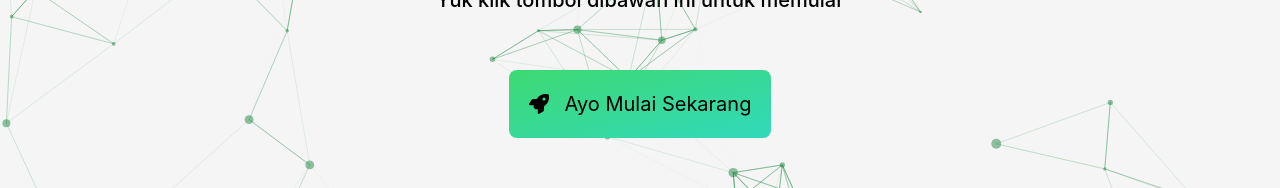
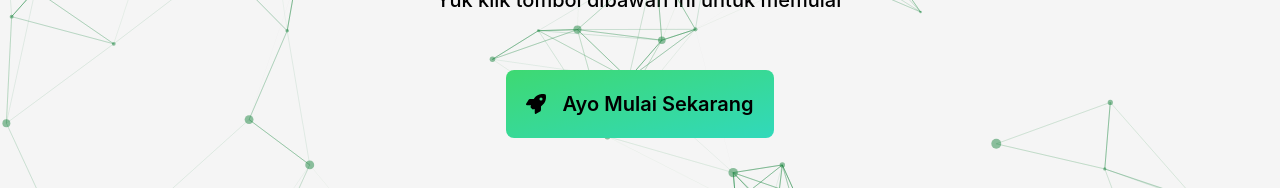
Before and after one commit to bios-bunda-mulia-university/himabios, a Next.js app: page / in a window 1280 px wide. Shown: the part 410-598 px from the top of the page. Built offline with nearby package versions, Linux system fonts and the light colour scheme.

Commit message:
style: update font weight to semibold

```diff
--- a/components/body/hero.tsx
+++ b/components/body/hero.tsx
@@ -13,7 +13,7 @@ const Hero: FC = () => {
                 <br />
                 Yuk klik tombol dibawah ini untuk memulai
             </p>
-            <button className="bg-gradient-to-br from-pastel-green to-turquoise z-10 font-inter text-xl space-x-4 p-5 rounded-lg">
+            <button className="bg-gradient-to-br from-pastel-green to-turquoise z-10 font-inter font-semibold text-xl space-x-4 p-5 rounded-lg">
                 <FontAwesomeIcon icon={faRocket} className="space-x-4" /><span>Ayo Mulai Sekarang</span>
             </button>
         </main>
```
